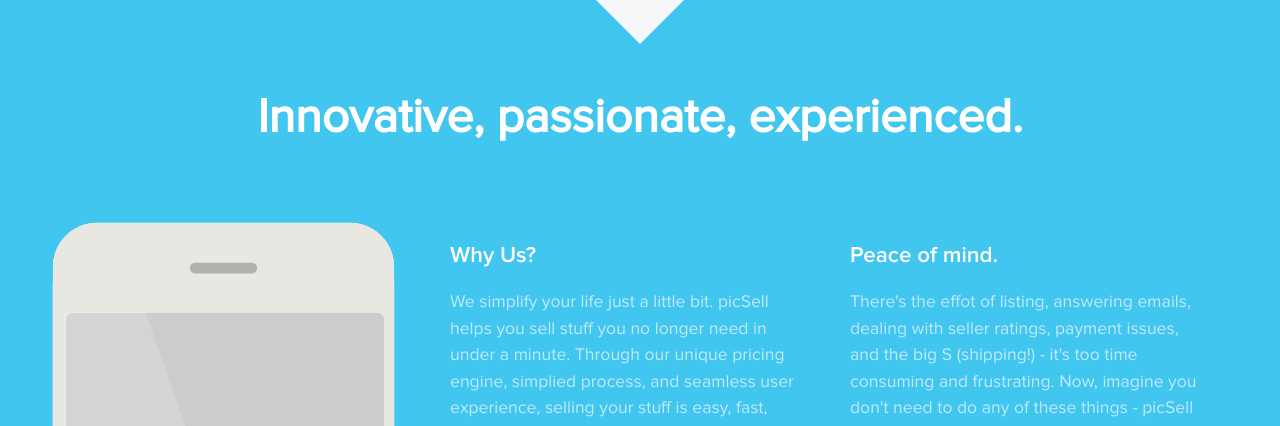
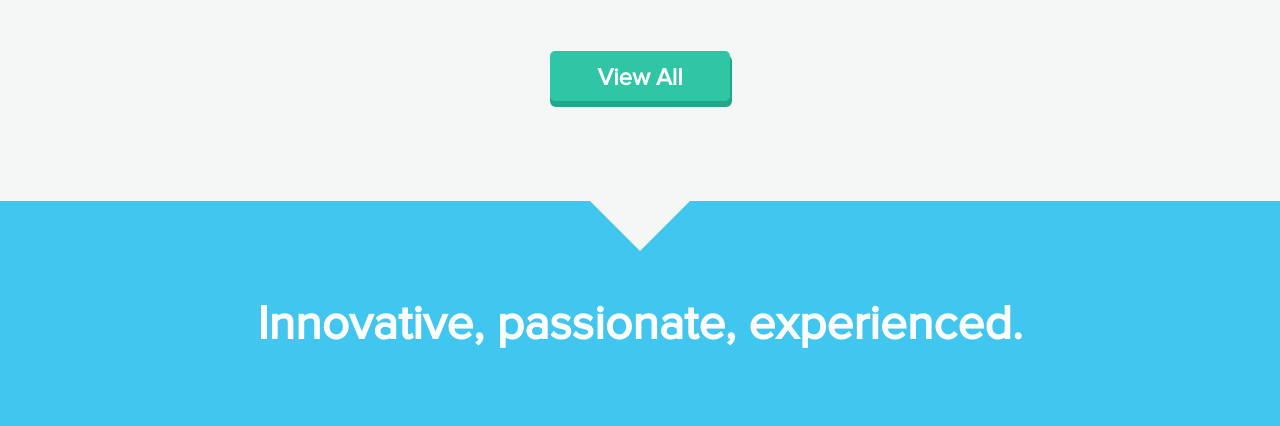
Before and after one commit to bbenoit33/picsellfrontend, a PHP site: page /home.html in a window 1280 px wide. Shown: the part 2700-3126 px from the top of the page. Run offline with PHP 8.4, Linux system fonts and the light colour scheme.

Commit message:
buttons added

```diff
--- a/home.html
+++ b/home.html
@@ -129,6 +129,7 @@
 					<p></p>
 				</li>
 			</ul>
+			<a href="#"><h2 class="green_button"> View All </h2></a>
 		</div>
 	</section>
 	<section id="whyus">
@@ -183,7 +184,7 @@
 	<section id="notifyme">
 		<div class="max_width_wrapper">
 			<h1> Be the first to know when we launch. </h1>
-			<a href="#"><h2> Notify Me </h2></a>
+			<a href="#"><h2 class="green_button"> Notify Me </h2></a>
 		</div>
 	</section>
 	<footer>
--- a/main.css
+++ b/main.css
@@ -213,7 +213,7 @@ body{
 	background: #f5f7f6;
 	position: relative;
 	overflow: hidden;
-	padding-bottom: 40px;
+	padding-bottom: 100px;
 }
 
 #items .arrow-down{
@@ -225,12 +225,14 @@ body{
 	clear: both;
 	text-align: center;
 	margin-top: 80px;
-	padding: 20px 0;
+	margin-bottom: 40px;
 }
 
 #items #recentlyadded, #items #justsold{
 	list-style: none;
 	width: 100%;
+	height: 330px;
+	overflow: hidden;
 }
 
 #items #recentlyadded li, #items #justsold li{
@@ -288,6 +290,13 @@ li #image-placeholder{
 	-webkit-border-top-right-radius: 5px;
 	-moz-border-top-right-radius: 5px;
 	border-top-right-radius: 5px;
+}
+
+#items h2.green_button{
+	font-size: 1.5em;
+	margin: 50px 0 0 0;
+	padding: 15px auto;
+	margin-left: 550px;
 }
 
 #whyus{
@@ -418,13 +427,14 @@ li #image-placeholder{
 	font-weight: 100;
 }
 
-#notifyme a{
+#notifyme a, #items a{
 	color: #fff;
 	text-decoration: none;
 }
 
-#notifyme h2{
+h2.green_button{
 	background: #2fc6a5;
+	font-size: 1.5em;
 	height:50px;
 	width: 180px;
 	box-sizing: border-box;
@@ -435,6 +445,9 @@ li #image-placeholder{
 	box-shadow:         1px 5px 0px 1px #21a888;
 	border-radius: 5px;
 	padding: 15px 35px;
+}
+
+#notifyme .green_button{
 	position: absolute;
 	top: 50%;
 	right: 80px;
```
